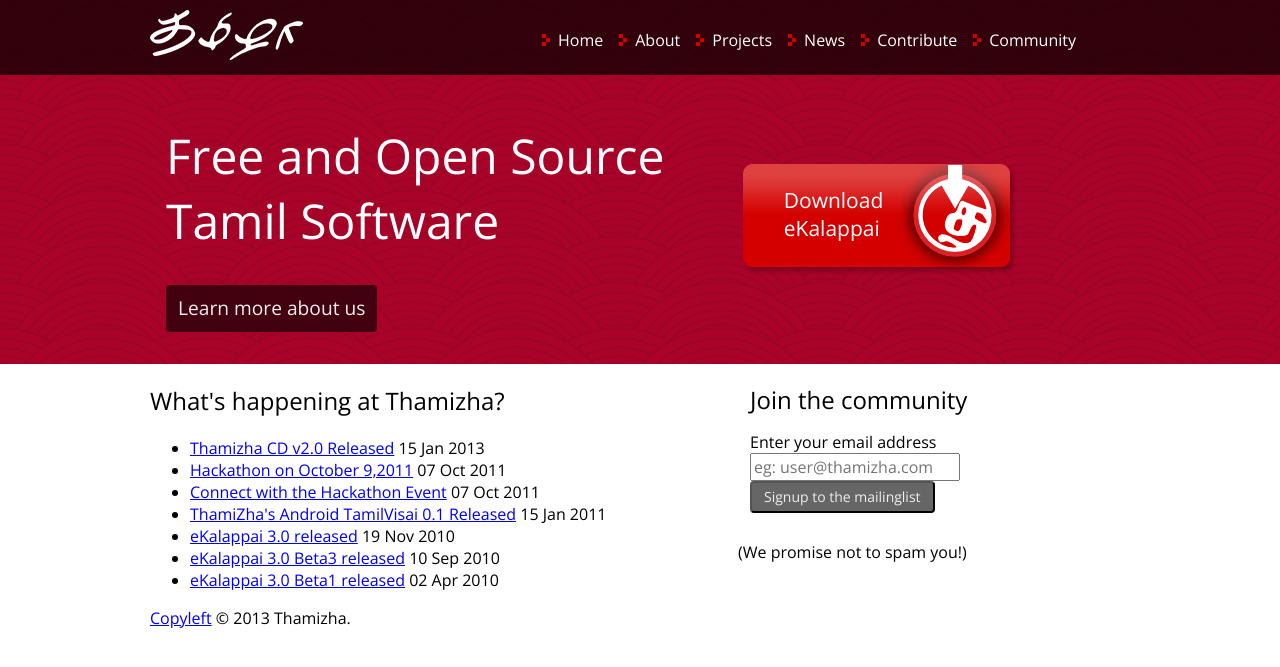
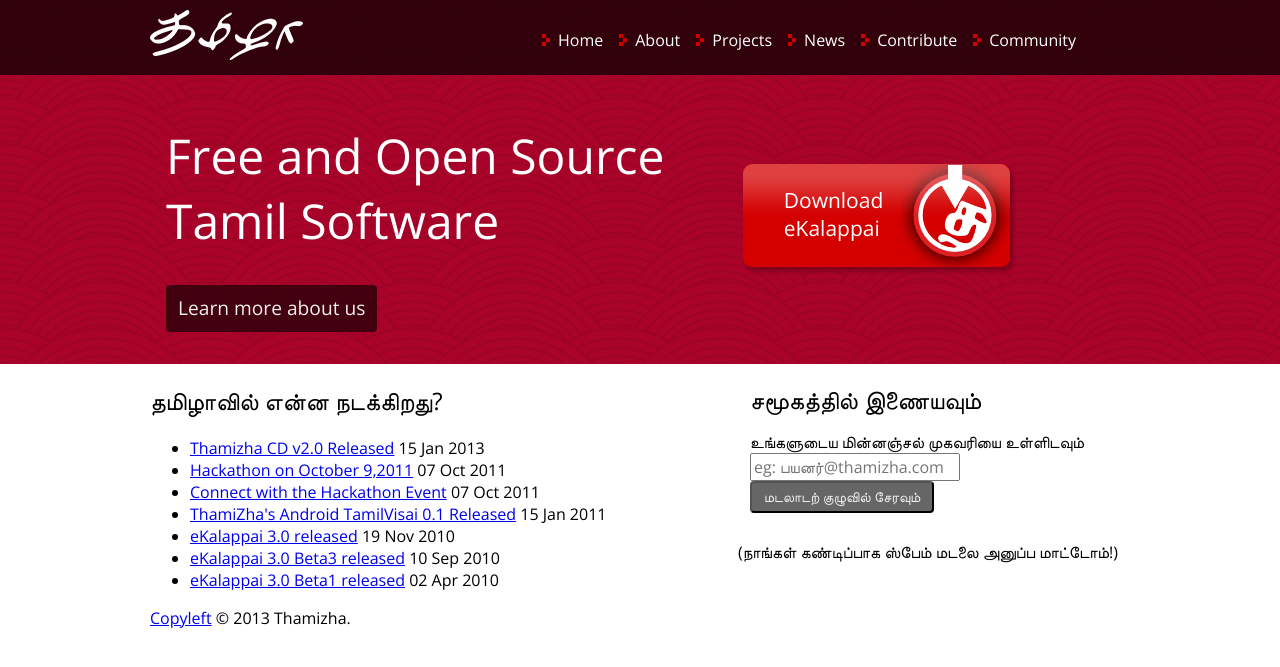
Before and after one commit to thamizha/thamizha.github.io, a Jekyll site: the page built from news.html, in a window 1280 px wide. Shown: the top 667 px of the page. Built offline with Jekyll 4.4.1, drawn with Linux system fonts in a browser that asks for light colours.

Commit message:
news.html - தமிழில் - அருண் குமார்
news.html - தமிழில் - அருண் குமார்

```diff
--- a/news.html
+++ b/news.html
@@ -3,7 +3,7 @@
 ---
 
 <div class="news">
-  <h2>What's happening at Thamizha?</h2>
+  <h2>தமிழாவில் என்ன நடக்கிறது?</h2>
   <ul class="posts">
     {% for post in site.posts %}
     <li><a href="{{ post.url }}">{{ post.title }}</a> <span class="post-date">{{ post.date | date_to_string }}</span></li>
@@ -14,12 +14,12 @@
 <div class="subscription">
   <form action="http://groups.google.com/group/freetamilcomputing/boxsubscribe">
     <fieldset>
-      <legend>Join the community</legend>
+      <legend>சமூகத்தில் இணையவும்</legend>
 
-      <label for="emailTxt">Enter your email address</label>
-      <input type="text" class="input" placeholder="eg: user@thamizha.com" name="email" id="emailTxt">
-      <input type="submit" name="sub" value="Signup to the mailinglist" class="btn">
+      <label for="emailTxt">உங்களுடைய மின்னஞ்சல் முகவரியை உள்ளிடவும்</label>
+      <input type="text" class="input" placeholder="eg: பயனர்@thamizha.com" name="email" id="emailTxt">
+      <input type="submit" name="sub" value="மடலாடற் குழுவில் சேரவும்" class="btn">
     </fieldset>
   </form>
-  <p class="note">(We promise not to spam you!)</p>
+  <p class="note">(நாங்கள் கண்டிப்பாக ஸ்பேம் மடலை அனுப்ப மாட்டோம்!)</p>
 </div><!-- .news -->
```
